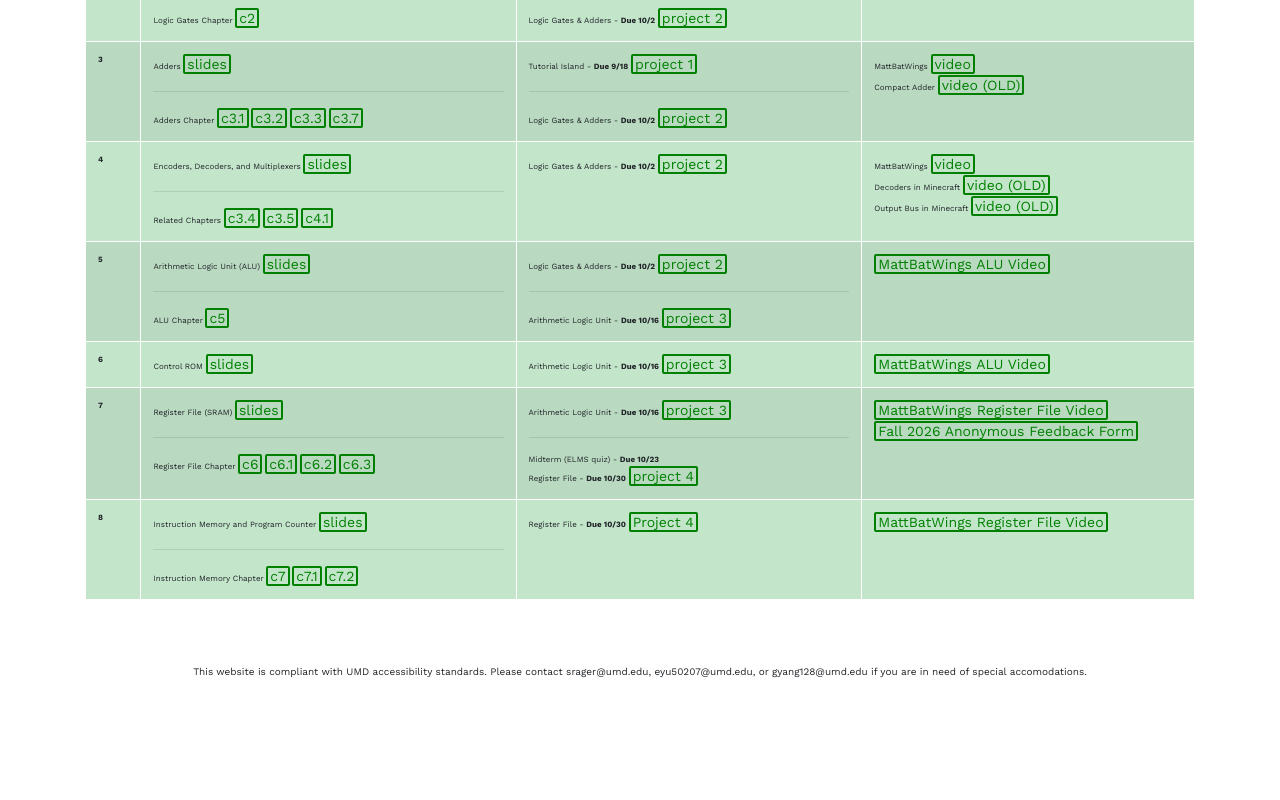
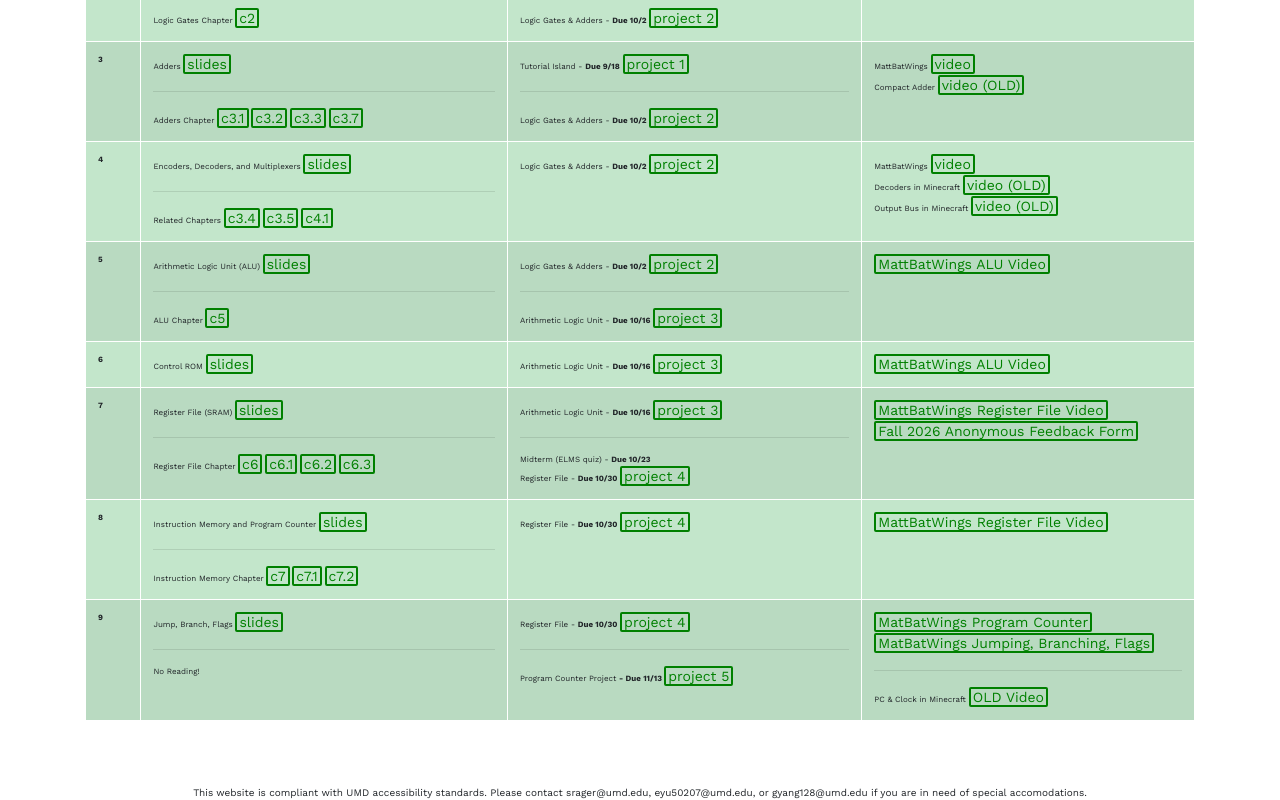
Before and after one commit to umd-cmsc389e/umd-cmsc389e.github.io, a website: page index.html in a window 1280 px wide. Shown: the part 1107-1907 px from the top of the page. Before the commit the page ends 1786 px from the top, so only its background shows below. Drawn offline with nearby package versions, Linux system fonts and the light colour scheme.

Commit message:
week 9 tings

```diff
--- a/index.html
+++ b/index.html
@@ -260,10 +260,36 @@
                 <a target="_blank" href="https://umd-cmsc389e.github.io/digital-logic-computer-architecture-minecraft/index.html#book/u7c2.html" class="link">c7.2</a>
               </td>
               <td>
-                Register File - <strong>Due 10/30</strong> <a target="_blank" href="https://github.com/umd-cmsc389e/fall26/tree/main/project4" class="link">Project 4</a>
+                Register File - <strong>Due 10/30</strong> <a target="_blank" href="https://github.com/umd-cmsc389e/fall26/tree/main/project4" class="link">project 4</a>
               </td>
               <td>
                 <a target="_blank" href="https://youtu.be/LUQZR8i_t-0?si=bgKTvkPaItC23sGye" class="link">MattBatWings Register File Video</a>
+              </td>
+            </tr>
+
+            <tr>
+              <th scope="row">9</th>
+              <td>
+                 Jump, Branch, Flags
+                <a target="_blank" href="https://docs.google.com/presentation/d/1tbyif7rm3ZfYTqlsKeCGSV4kKKSHtWym74mm-bjsGbQ/edit?usp=sharing" class="link">slides</a>
+                <hr />
+                No Reading!
+              </td>
+              <td>
+                Register File - <strong>Due 10/30</strong>
+                <a target="_blank" href="https://github.com/umd-cmsc389e/fall26/tree/main/project4" class="link">project 4</a>
+                <hr>
+                Program Counter Project <strong>- Due 11/13 </strong>
+                <a target="_blank" href="https://github.com/umd-cmsc389e/fall26/tree/main/project5" class="link">project 5</a>
+              </td>
+                <td>
+
+                  <a target="_blank" href="https://youtu.be/4C0-qWW9LuU?si=fwVghJYkgyQPLHJK" class="link">MatBatWings Program Counter</a>
+                  <a target="_blank" href="https://youtu.be/tuvM7T031zI?si=q51eKQ1yo55xnq1g" class="link">MatBatWings Jumping, Branching, Flags</a>
+
+                  <hr>
+
+                  PC &amp; Clock in Minecraft <a href="https://drive.google.com/file/d/1y5DlbOz2xEPjKfQTWWV6dcyvQly7oEPP/view" target="_blank" class="link">OLD Video</a> <br />
               </td>
             </tr>
 
@@ -347,29 +373,6 @@
               <td>
                 <a target="_blank" href="https://www.youtube.com/watch?si=l-C6THJ7XQhbp7al&v=ChR7wS94WoY&feature=youtu.be" class="link">MattBatWings ALU Video</a>
               </td>
-            </tr>
-            <tr>
-              <th scope="row">11</th>
-              <td>
-                 PC, Jump, Branch, Flags
-                <a target="_blank" href="https://docs.google.com/presentation/d/13xG_3PC2BH53DmncO4mGWH2XkwiGdJWuqTbGTa2ngeQ/edit?usp=sharing" class="link">slides</a>
-                <hr />
-                No Reading!
-              </td>
-              <td>
-                Program Counter Project <strong>- Due 4/24 </strong> <a target="_blank" href="https://github.com/umd-cmsc389e/fall26/tree/main/project5" class="link">project 5</a>
-              </td>
-                <td>
-
-                  <a target="_blank" href="https://youtu.be/4C0-qWW9LuU?si=fwVghJYkgyQPLHJK" class="link">MatBatWings Program Counter</a>
-                  <a target="_blank" href="https://youtu.be/tuvM7T031zI?si=q51eKQ1yo55xnq1g" class="link">MatBatWings Jumping, Branching, Flags</a>
-
-                  <hr>
-
-                  PC &amp; Clock in Minecraft <a href="https://drive.google.com/file/d/1y5DlbOz2xEPjKfQTWWV6dcyvQly7oEPP/view" target="_blank" class="link">OLD Video</a> <br />
-              </td>
-
-
             </tr>
 
             <tr>
```
